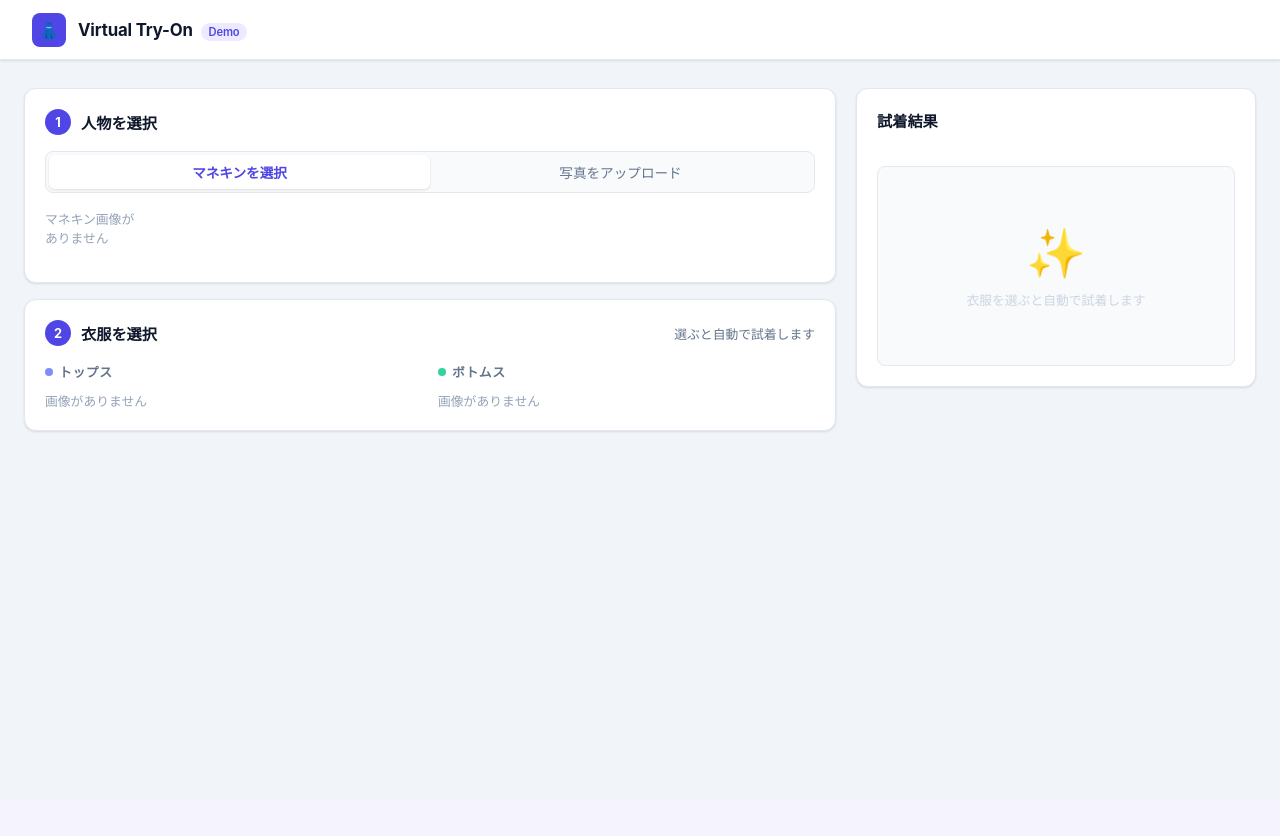
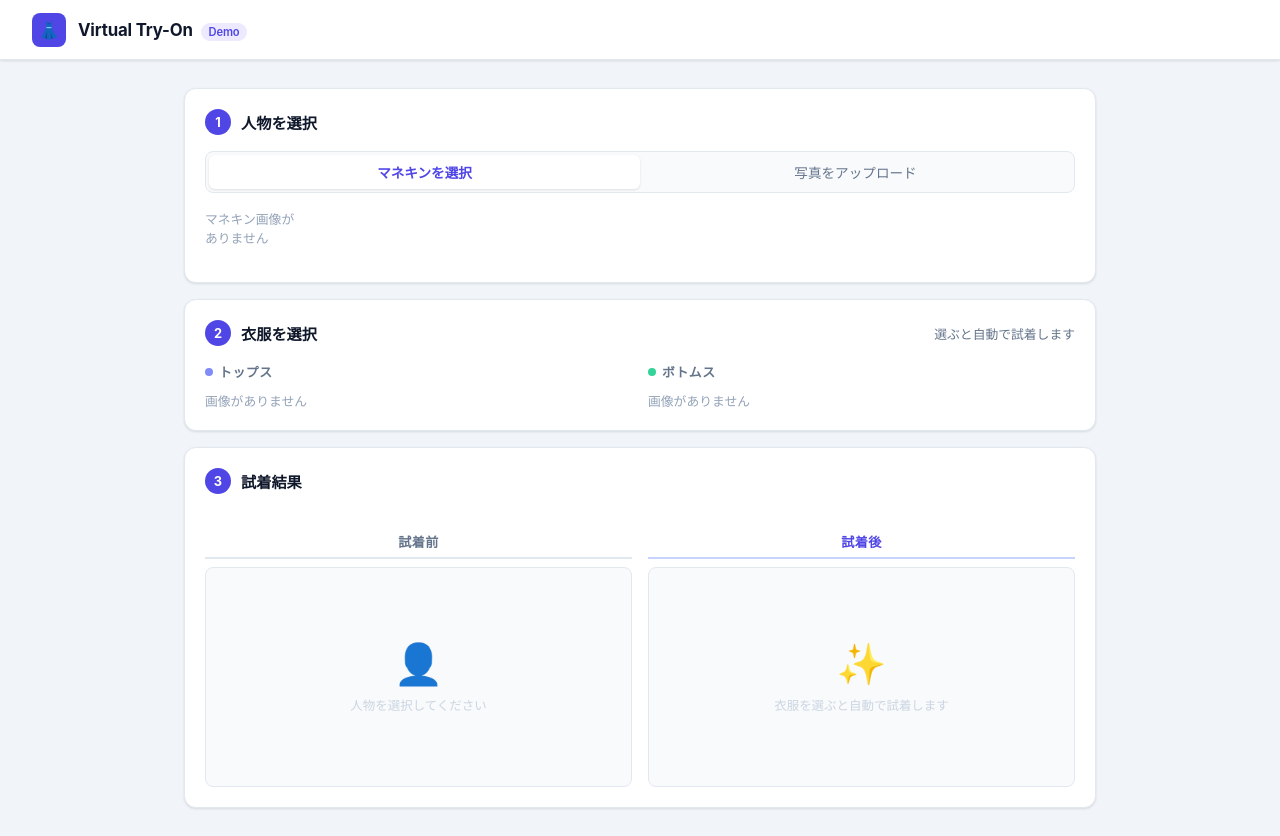
Before and after one commit to mas-sasaki/virtual-try-on-sample, a FastAPI app: page / in a window 1280 px wide. Before the commit the page ends 433 px from the top, so only its background shows below. Run offline with FastAPI, Linux system fonts and the light colour scheme; data that the repository does not hold is empty; parts of the project's set-up code (start-up, migrations or seed data) failed here and were passed over.

Commit message:
Move result below garment selection with before/after side-by-side view
- Remove right column; layout is now single-column (max-width 960px)
- Add Step 3 card with before/after comparison grid (1fr 1fr)
- Before: shows selected person image immediately on selection
- After: shows try-on result with skeleton during loading
- Both images use identical image-wrap container for consistent sizing

Co-Authored-By: Claude Sonnet 4.6 <noreply@anthropic.com>

```diff
--- a/app/templates/index.html
+++ b/app/templates/index.html
@@ -22,7 +22,6 @@
       --radius-sm:    8px;
       --shadow:       0 1px 3px rgba(0,0,0,.08), 0 1px 2px rgba(0,0,0,.04);
       --shadow-md:    0 4px 6px -1px rgba(0,0,0,.08), 0 2px 4px -1px rgba(0,0,0,.04);
-      --shadow-lg:    0 10px 24px -4px rgba(0,0,0,.10);
     }
 
     body {
@@ -67,17 +66,13 @@
 
     /* ---- Layout ---- */
     main {
-      max-width: 1280px;
+      max-width: 960px;
       margin: 0 auto;
       padding: 28px 24px;
-      display: grid;
-      grid-template-columns: 1fr 400px;
-      gap: 20px;
-      align-items: start;
+      display: flex;
+      flex-direction: column;
+      gap: 16px;
     }
-
-    .left-col { display: flex; flex-direction: column; gap: 16px; }
-    .right-col { position: sticky; top: 80px; display: flex; flex-direction: column; gap: 16px; }
 
     /* ---- Card ---- */
     .card {
@@ -110,7 +105,6 @@
     /* ---- Tabs ---- */
     .tabs {
       display: flex;
-      gap: 0;
       background: var(--surface-2);
       border: 1px solid var(--border);
       border-radius: var(--radius-sm);
@@ -335,26 +321,49 @@
     .spinner.visible { display: block; }
     @keyframes spin { to { transform: rotate(360deg); } }
 
-    /* ---- Result ---- */
-    .result-wrap {
+    /* ---- Before/After comparison ---- */
+    .comparison-grid {
+      display: grid;
+      grid-template-columns: 1fr 1fr;
+      gap: 16px;
+      margin-top: 4px;
+    }
+
+    .comparison-col-label {
+      font-size: 0.82rem;
+      font-weight: 700;
+      color: var(--text-muted);
+      text-align: center;
+      padding: 6px 0;
+      margin-bottom: 8px;
+      border-bottom: 2px solid var(--border);
+      letter-spacing: .03em;
+    }
+    .comparison-col-label.label-after {
+      color: var(--primary);
+      border-color: #c7d2fe;
+    }
+
+    .image-wrap {
       border-radius: var(--radius-sm);
       overflow: hidden;
       border: 1px solid var(--border);
       background: var(--surface-2);
-      min-height: 200px;
+      min-height: 220px;
       display: flex;
       align-items: center;
       justify-content: center;
     }
-    .result-placeholder {
+    .image-placeholder {
       text-align: center;
       color: #cbd5e1;
-      padding: 32px;
+      padding: 28px 16px;
     }
-    .result-placeholder .ri { font-size: 3rem; margin-bottom: 8px; }
-    .result-placeholder p { font-size: 0.8rem; }
-    .result-img { width: 100%; display: block; }
+    .image-placeholder .pi { font-size: 2.5rem; margin-bottom: 8px; }
+    .image-placeholder p { font-size: 0.78rem; }
+    .compare-img { width: 100%; display: block; }
 
+    /* ---- Skeleton ---- */
     .skeleton {
       background: linear-gradient(90deg, #f1f5f9 25%, #e2e8f0 50%, #f1f5f9 75%);
       background-size: 200% 100%;
@@ -407,8 +408,6 @@
 </header>
 
 <main>
-  <!-- ===== LEFT COL ===== -->
-  <div class="left-col">
 
   <!-- Step 1: Person -->
   <div class="card">
@@ -491,39 +489,49 @@
           </div>
         </div>
       </div>
-        <div class="chain-hint" id="chainHint">✨ 試着結果に重ねて選択できます</div>
+      <div class="chain-hint" id="chainHint">✨ 衣服を変更・追加できます</div>
+    </div>
+  </div>
+
+  <!-- Step 3: Before / After -->
+  <div class="card">
+    <div class="step-header" style="margin-bottom:8px;">
+      <div class="step-num">3</div>
+      <div class="step-title">試着結果</div>
+    </div>
+
+    <!-- Applied chips + status -->
+    <div class="applied-chips" id="appliedChips" style="display:none;"></div>
+    <div class="spinner" id="spinner"></div>
+    <div class="status-msg" id="tryonStatus" style="margin-bottom:8px;"></div>
+
+    <!-- Before / After side by side -->
+    <div class="comparison-grid">
+      <div>
+        <div class="comparison-col-label">試着前</div>
+        <div class="image-wrap" id="beforeWrap">
+          <div class="image-placeholder">
+            <div class="pi">👤</div>
+            <p>人物を選択してください</p>
+          </div>
+        </div>
+      </div>
+      <div>
+        <div class="comparison-col-label label-after">試着後</div>
+        <div class="image-wrap" id="resultWrap">
+          <div class="image-placeholder">
+            <div class="pi">✨</div>
+            <p>衣服を選ぶと自動で試着します</p>
+          </div>
         </div>
       </div>
     </div>
 
-  <!-- ===== RIGHT COL ===== -->
-  <div class="right-col">
-    <div class="card">
-      <div class="step-header" style="margin-bottom:12px;">
-        <div class="step-title">試着結果</div>
-      </div>
-
-      <!-- Applied chips -->
-      <div class="applied-chips" id="appliedChips" style="display:none;"></div>
-
-      <!-- Spinner + status -->
-      <div class="spinner" id="spinner"></div>
-      <div class="status-msg" id="tryonStatus" style="margin-bottom:8px;"></div>
-
-      <!-- Result image -->
-      <div class="result-wrap" id="resultWrap">
-        <div class="result-placeholder">
-          <div class="ri">✨</div>
-          <p>衣服を選ぶと自動で試着します</p>
-        </div>
-      </div>
-
-      <!-- Reset -->
     <button class="btn-reset" id="btnReset" onclick="resetTryon()" style="display:none;">
       ↺ 最初からやり直す
     </button>
   </div>
-  </div>
+
 </main>
 
 <script>
@@ -565,7 +573,12 @@
     originalPersonGcsUri = originalPersonImgUrl = originalPersonLabel = null;
     document.getElementById('personPreview').style.display = 'none';
     document.getElementById('personStepSub').textContent = '';
-    resetTryonState(/* clearResult= */ true);
+    document.getElementById('beforeWrap').innerHTML = `
+      <div class="image-placeholder">
+        <div class="pi">👤</div>
+        <p>人物を選択してください</p>
+      </div>`;
+    resetTryonState(true);
   }
 
   // ===== Upload =====
@@ -687,7 +700,9 @@
     document.getElementById('personName').textContent = label;
     document.getElementById('personPreview').style.display = 'flex';
     document.getElementById('personStepSub').textContent = `✓ ${label}`;
-    resetTryonState(/* clearResult= */ true);
+    document.getElementById('beforeWrap').innerHTML =
+      `<img class="compare-img" src="${imageUrl}" alt="試着前">`;
+    resetTryonState(true);
   }
 
   function showNoPersonHint() {
@@ -726,8 +741,8 @@
     document.getElementById('tryonStatus').className = 'status-msg';
     if (clearResult) {
       document.getElementById('resultWrap').innerHTML = `
-        <div class="result-placeholder">
-          <div class="ri">✨</div>
+        <div class="image-placeholder">
+          <div class="pi">✨</div>
           <p>衣服を選ぶと自動で試着します</p>
         </div>`;
     }
@@ -735,7 +750,7 @@
 
   function resetTryon() {
     if (!originalPersonGcsUri) return;
-    resetTryonState(/* clearResult= */ true);
+    resetTryonState(true);
   }
 
   // ===== Applied chips =====
@@ -779,7 +793,7 @@
       const data = await res.json();
 
       document.getElementById('resultWrap').innerHTML =
-        `<img class="result-img" src="${data.result_url}" alt="試着結果">`;
+        `<img class="compare-img" src="${data.result_url}" alt="試着後">`;
 
       status.textContent = '完了 — 衣服を変更・追加できます';
       updateAppliedChips();
@@ -790,8 +804,8 @@
       status.textContent = `エラー: ${e.message}`;
       status.className = 'status-msg error';
       document.getElementById('resultWrap').innerHTML = `
-        <div class="result-placeholder">
-          <div class="ri">⚠️</div>
+        <div class="image-placeholder">
+          <div class="pi">⚠️</div>
           <p>${e.message}</p>
         </div>`;
     } finally {
```
Also changed, not shown: other parts of app/templates/index.html (+16 -34 lines). Lines whose indentation alone changed are shown as unchanged.
